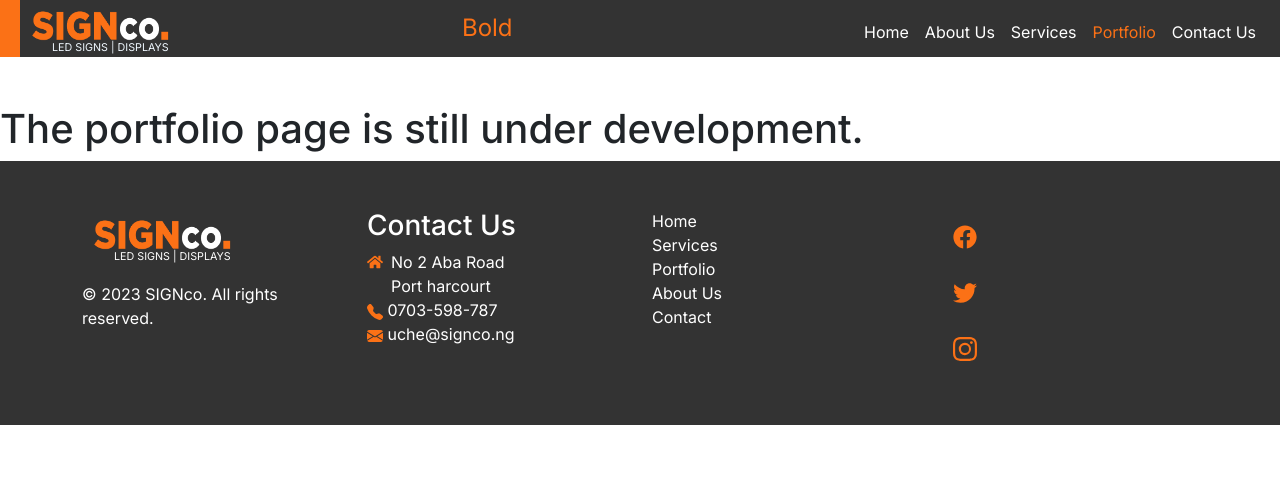
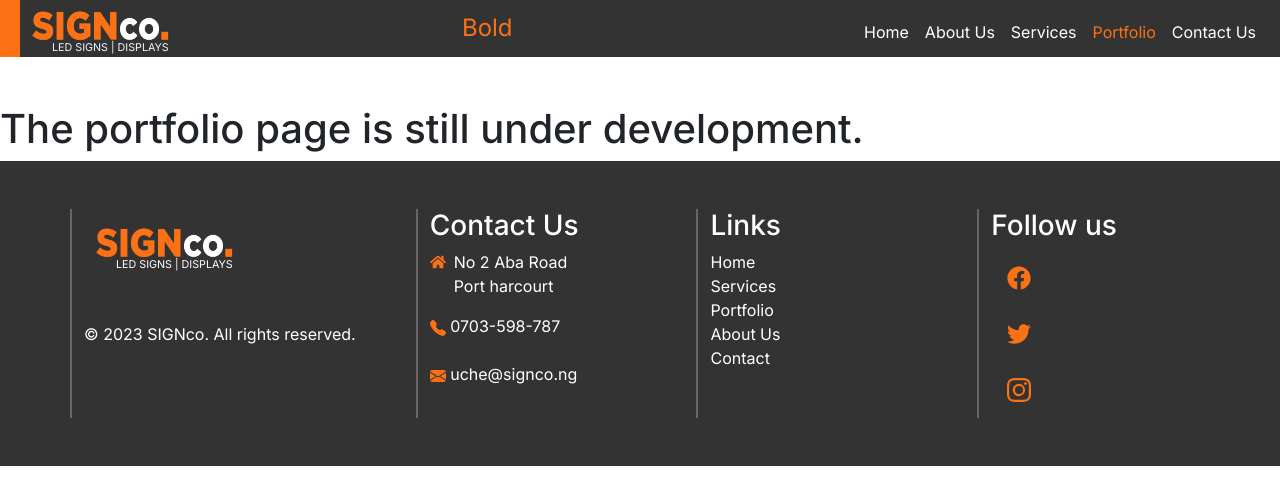
Before and after one commit to agoziemax/signco-ng, a React (Create React App) app: page /Portfolio in a window 1280 px wide. Shown: the top 504 px of the page. Built offline with nearby package versions, Linux system fonts and the light colour scheme.

Commit message:
newest updates to footer

```diff
--- a/src/components/Footer.jsx
+++ b/src/components/Footer.jsx
@@ -26,30 +26,34 @@ function Footer() {
   return (
     <footer className='footer pt-5 pb-5 h-100'>
       <div className='container'>
-        <div className='row'>
-          <div className='col-md-3'>
-            <div className='mb-3'>
+        <div className='row gap-5'>
+          <div className='col-md col-border'>
+            <div className='mb-5 mt-2'>
               <img src={signCo} alt='logo' className='signCo-logo ' /> <br />
               <small className='mt-n5 text-white'>LED SIGNS | DISPLAYS</small>
             </div>
             <div className='text-white'>
-              <p>&copy; {currentYear} SIGNco. All rights reserved.</p>
+              <p className=' text-nowrap'>&copy; {currentYear} SIGNco. All rights reserved.</p>
             </div>
           </div>
-          <div className='col-md-3'>
+          <div className='col-md col-border'>
             <h3>Contact Us</h3>
             <div className='d-flex'>
-              <FaHome className='me-2 mt-1'  color='#fb7116' />{' '}
-              <div className=''>
+              <FaHome className='me-2 mt-1' color='#fb7116' />{' '}
+              <div className='mb-3'>
                 No 2 Aba Road <br /> Port harcourt
               </div>
             </div>
-            <TelephoneFill color='#fb7116'  /> <span>0703-598-787</span>
+            <div className='mb-4'>
+
+              <TelephoneFill color='#fb7116' className='' /> <span>0703-598-787</span>
+            </div>
             <div>
               <EnvelopeFill color='#fb7116' /> <span>uche@signco.ng</span>
             </div>
           </div>
-          <div className='col-md-3'>
+          <div className='col-md col-border'>
+            <h3>Links</h3>
             <ul className='footer-links  list-unstyled'>
               {footerLinks.map((link, index) => (
                 <li key={index} className=' text-white'>
@@ -60,7 +64,8 @@ function Footer() {
               ))}
             </ul>
           </div>
-          <div className='col-md-3'>
+          <div className='col-md col-border'>
+            <h3>Follow us</h3>
             <div className='social-media-links d-flex flex-lg-column text-white '>
               {socialMediaLinks.map((link, index) => (
                 <a key={index} href={link.url} style={{ color: '#fb7116' }}>
--- a/src/styles/footer.css
+++ b/src/styles/footer.css
@@ -30,3 +30,8 @@ color : white !important;
 footer > .footer-links{
  color : white !important;
 }
+
+.col-border{
+  border-left: #6b6666 solid 2px ;
+  box-shadow: #333333;
+}
```
